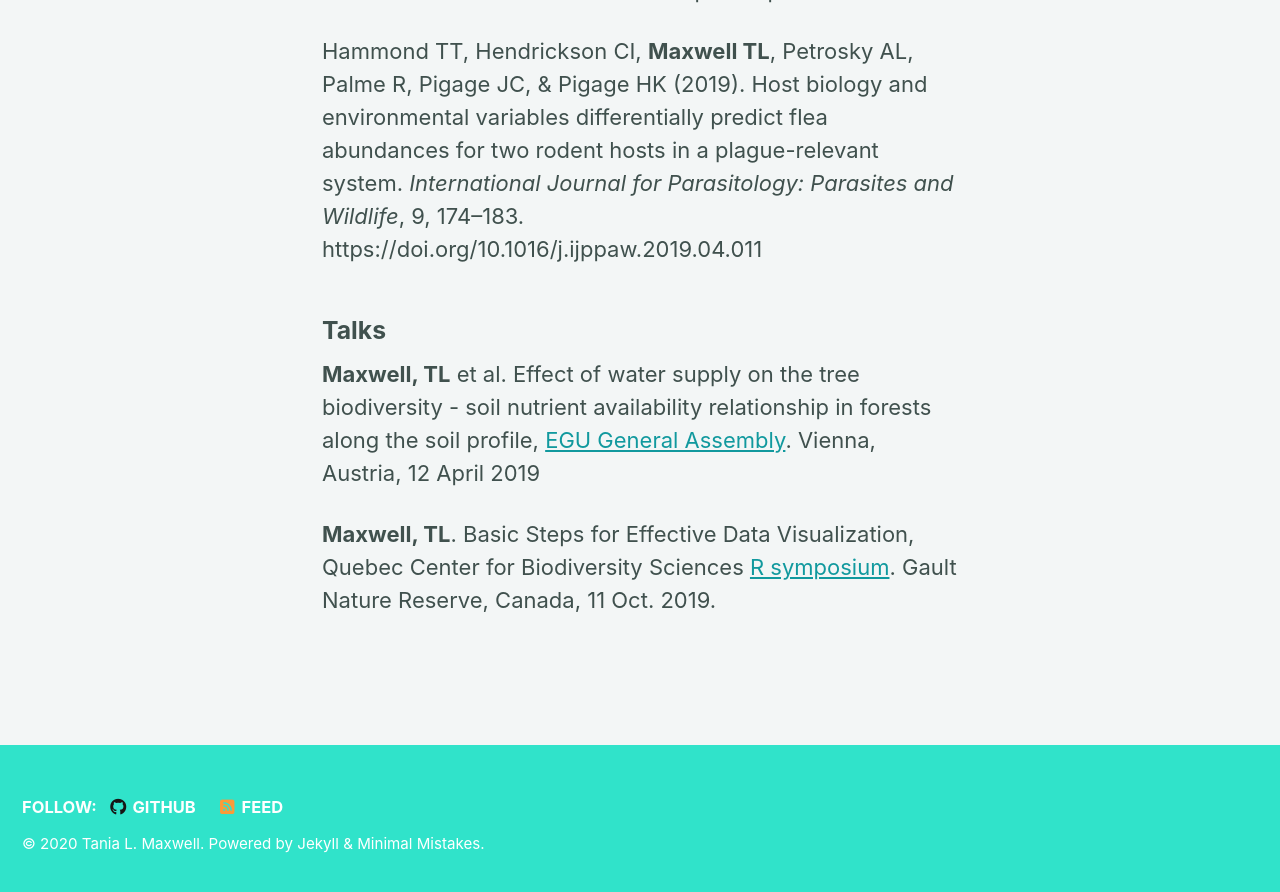
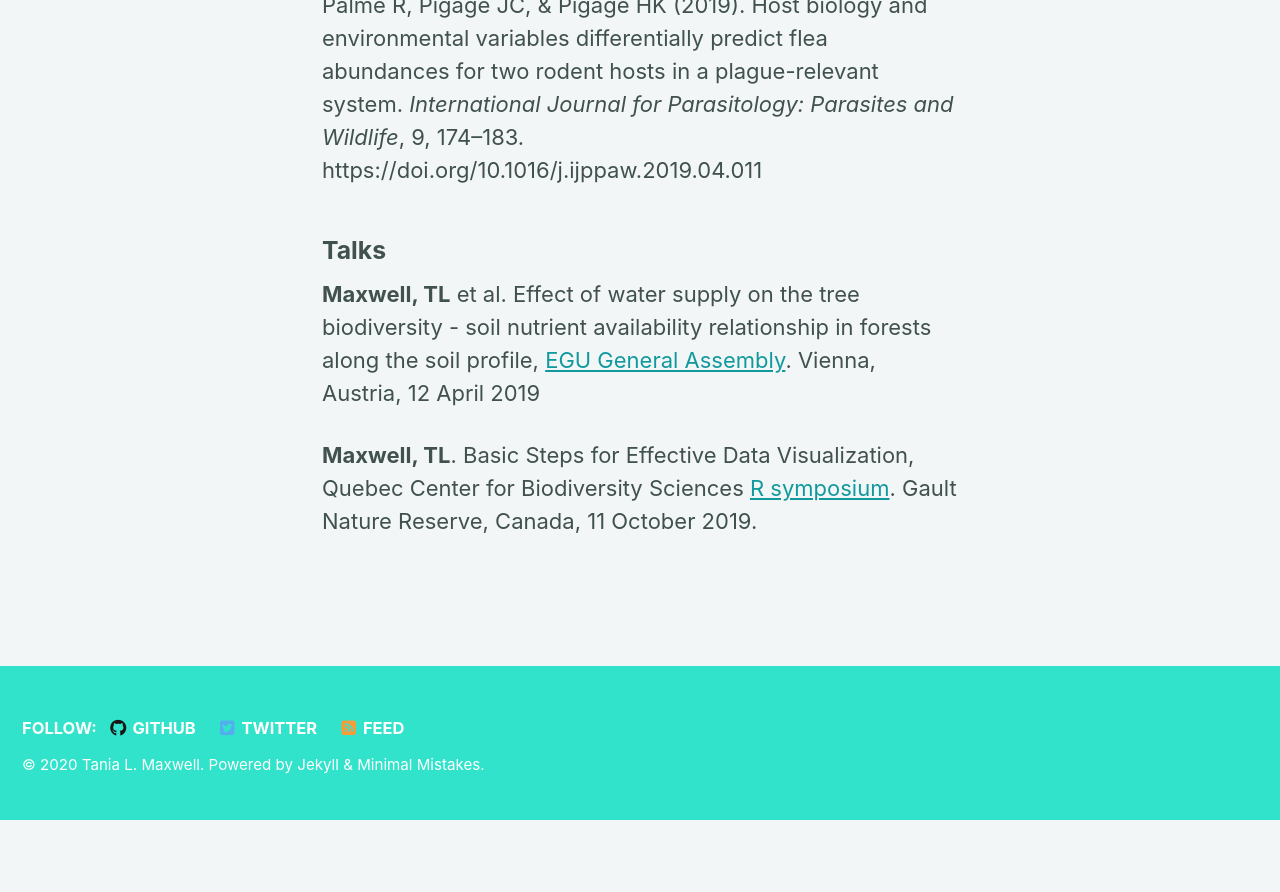
Before and after one commit to Tania-Maxwell/Tania-Maxwell.github.io, a Jekyll site: the page built from _pages/publications.md, in a window 1280 px wide and 900 px high, scrolled down 846 px. Shown: the top 892 px of the window. Built offline with Jekyll 4.4.1, drawn with Linux system fonts in a browser that asks for light colours; cached includes are drawn as plain includes; nearby versions of some CDN libraries; our own code applies the rules of GitHub Pages for plain Markdown files; after the commit the page ends 1666 px from its top, so only the background shows below that; some of the changed text lies outside the part shown.

Commit message:
icons and new page titles

```diff
--- a/_config.yml
+++ b/_config.yml
@@ -64,7 +64,7 @@
       icon: "fab fa-fw fa-github"
       url: "https://github.com/Tania-Maxwell"
     - label: "Google Scholar"
-      icon: "fas fa-fw fa-link"
+      icon: "fas fa-file-alt"
       url: "https://scholar.google.fr/citations?user=BnCknmEAAAAJ&hl=en&oi=ao"
 
 
@@ -74,6 +74,9 @@
     - label: "GitHub"
       icon: "fab fa-fw fa-github"
       url: "https://github.com/Tania-Maxwell"
+    - label: "Twitter"
+      icon: "fab fa-fw fa-twitter-square"
+      url: "https://twitter.com/tania_maxwell7"
 
 
 # Reading Files
--- a/_pages/publications.md
+++ b/_pages/publications.md
@@ -29,4 +30,4 @@
 
 **Maxwell, TL** et al. Effect of water supply on the tree biodiversity - soil nutrient availability relationship in forests along the soil profile, [EGU General Assembly](https://meetingorganizer.copernicus.org/EGU2019/orals/30819). Vienna, Austria, 12 April 2019
 
-**Maxwell, TL**. Basic Steps for Effective Data Visualization, Quebec Center for Biodiversity Sciences [R symposium](https://wiki.qcbs.ca/r_symposium_2019). Gault Nature Reserve, Canada, 11 Oct. 2019.
+**Maxwell, TL**. Basic Steps for Effective Data Visualization, Quebec Center for Biodiversity Sciences [R symposium](https://wiki.qcbs.ca/r_symposium_2019). Gault Nature Reserve, Canada, 11 October 2019.
--- a/index.html
+++ b/index.html
@@ -5,7 +5,7 @@
 title: " "
 excerpt: "\n\n\n\n\n\n\n"
 header:
-  overlay_image: /img/jmt_website_skinny.png
+  overlay_image: /img/jmt_backpack.png
   caption: "John Muir Trail 2018"
 
 toc: true
```
Also changed, not shown: other parts of _pages/publications.md (+3 -2 lines), _pages/awards.md (+8 -9 lines), _pages/skills.md (+1 -2 lines), 1 other file.
